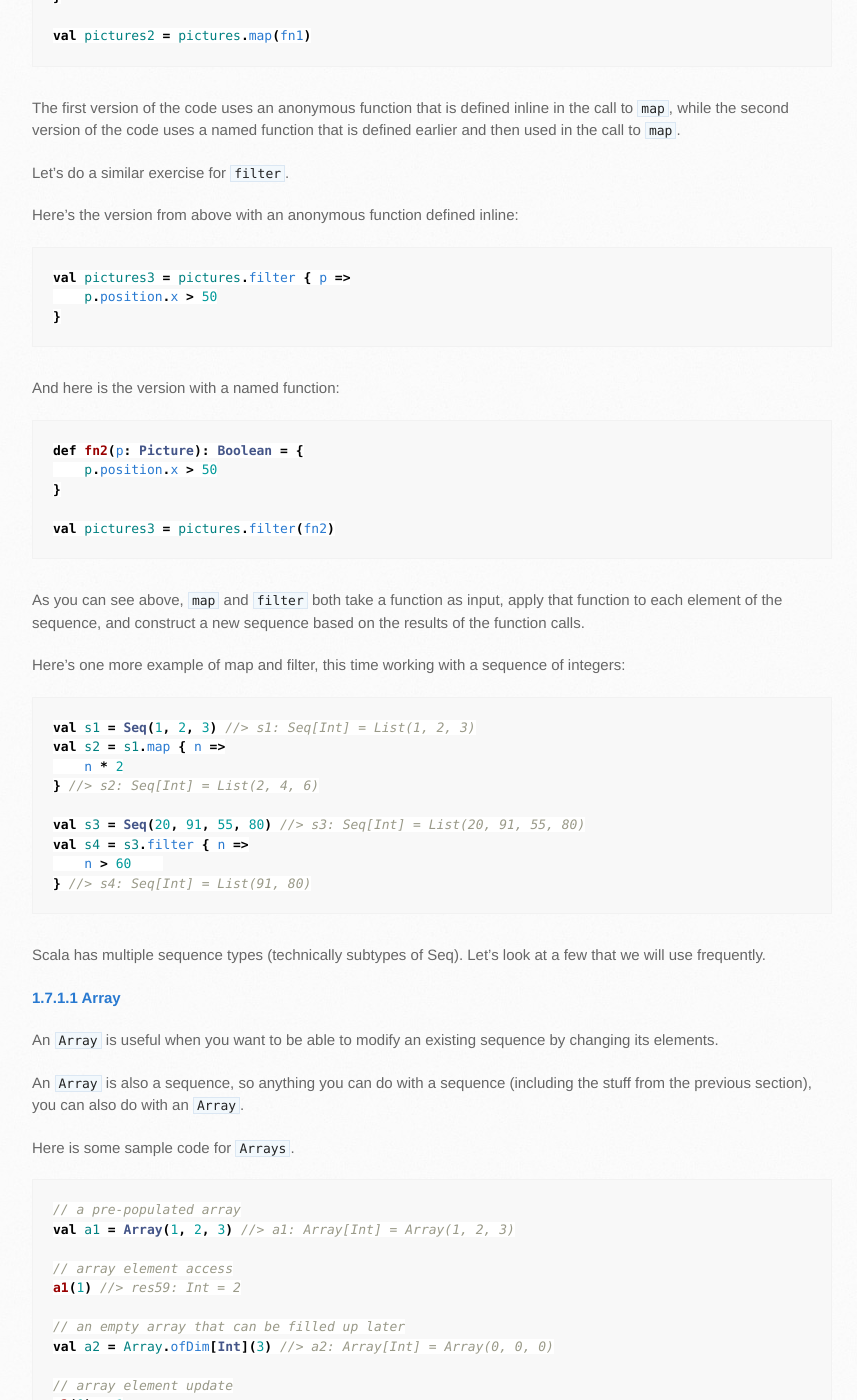
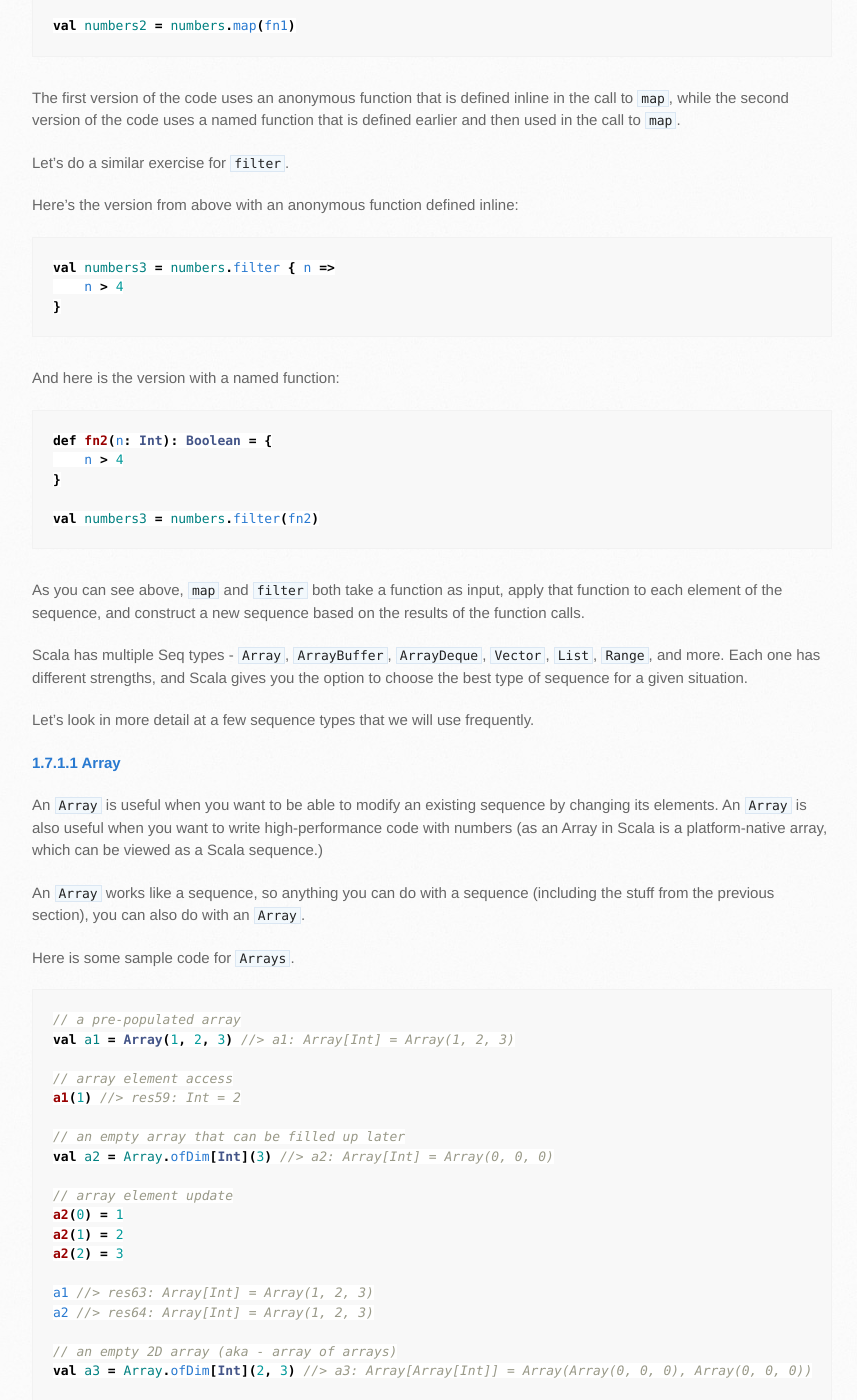
Before and after one commit to kojodoc/kojodoc.github.io, a Jekyll site: the page built from reference/scala.md, in a window 1280 px wide and 1400 px high, scrolled down 6220 px. Shown: the whole window, without its empty margins (138-995 px from the left). Built offline with Jekyll 4.4.1, drawn with Linux system fonts in a browser that asks for light colours; our own code applies the rules of GitHub Pages for plain Markdown files; the repository's description, which GitHub fills in, is left out; some of the changed text lies outside the part shown.

Commit message:
Refine scala quickref.

````diff
--- a/reference/scala.md
+++ b/reference/scala.md
@@ -74,8 +74,9 @@ Here is some background information for you before you start looking at the diff
 * An object combines data with functions/commands. The functions/commands attached to an object are called its methods.
 * Every object has a type.
 * A type determines a set of possible values and the operations that can be done with these values.
+* Types are described via classes. An object is an instance of its type/class.
 
-Remember - in the context of Scala, the terms *data*, *value*, and *object* can be used interchangably.
+Remember - in the context of Scala, the terms *data*, *value*, *object*, and *instance* can be used interchangably.
 
 The following are some of the different types of data supported by Scala.
 
@@ -133,7 +134,10 @@ Booleans are important because they are used in [conditions](#control-if-else).
 <a name="data-string">
 **1.4 String**
 
-Strings are used to communicate textual information to/from a program. Examples of strings are: `"Hello World"`, `s"Your score is $score"`.
+Strings are used to communicate textual information to/from a program. Examples of strings are: `"Hello World"` and `s"Your score is $score"`.
+
+Some useful String methods are: `+`, `concat`, `trim`, `toUpperCase`, `toLowerCase`, `substring`, etc. You can do code-completion on a String instance/value to discover many more methods that are available for Strings.
+
 
 Here is an examples of the use of Strings to get data into and out of a program:
 
@@ -206,15 +210,18 @@ animate {
 <a name="data-collections">
 **1.7 Collections**
 
-A collection lets you organise the data in your program in a particular way (depending on the nature of the collection). Some useful collections are:
+A collection lets you organise the data in your program in a particular way (depending on the nature of the collection). The following are some useful collections:
 
 <a name="data-sequence">
 **1.7.1 Sequence (Seq)**
 
 A sequence is a collection of data values arranged one after the other with a well defined order of elements. e.g. `Seq(1, 5, 3)`.
 
-If you want to arrange some data in your program in a sequence, and the sequence is fixed, you can use `Seq` to construct the sequence.
+Every element in a sequence can be located based on its position or index within the Sequence. Positions (or indices) start from `0` and go upto `sequence-length - 1`.
+
+If you want to arrange some data in your program in a sequence, and the sequence is fixed, you can use the `Seq` function to construct the sequence.
 ```scala
+val numbers = Seq(5, 9, 2, 3)
 val names = Seq("name1", "name2", "name3")
 // assume pic1, pic2, pic3 are defined earlier in your program
 val pictures = Seq(pic1, pic2, pic3)
@@ -228,60 +235,55 @@ Once your data is in a sequence, you can do multiple things with the sequence. T
 Here's some code showing these operations in action:
 
 ```scala
-cleari()
-showAxes()
-def p = Picture {
-    repeat(4) {
-        forward(30)
-        right(90)
-    }
-}
-val pic1 = p
-val pic2 = trans(50, 0) -> p
-val pic3 = trans(100, 0) -> p
-val pictures = Seq(pic1, pic2, pic3)
+clearOutput()
+val numbers = Seq(5, 9, 2, 3)
 
 // do something for each element in the sequence
-pictures.foreach { p =>
-    draw(p)
+numbers.foreach { n =>
+    println(n)
 }
 
+println("---")
+
 // map a sequence to convert it to another sequence
-val pictures2 = pictures.map { p =>
-    rot(45) * fillColor(blue) -> p.copy
+val numbers2 = numbers.map { n =>
+    n * 2
 }
 
 // then do something for each element in the new sequence
-pictures2.foreach { p =>
-    draw(p)
+numbers2.foreach { n =>
+    println(n)
 }
 
+println("---")
+
 // filter a sequence to get a sub-sequence
-val pictures3 = pictures.filter { p =>
-    p.position.x > 50
+val numbers3 = numbers.filter { n =>
+    n > 4
 }
 
 // then do something for each element in the new sequence
-pictures3.foreach { p =>
-    draw(rot(-30) * fillColor(green) -> p.copy)
+numbers3.foreach { n =>
+    println(n)
 }
 ```
-Note - you need to do a `p.copy` in the above code because the original picture `p` has already been drawn, and you can't redraw a picture.
+
 
 Let's try to understand what the following code (copied from above) does. The code uses the `map` function  :
 ```scala
-val pictures2 = pictures.map { p =>
-    rot(45) * fillColor(blue) -> p.copy
+val numbers2 = numbers.map { n =>
+    n * 2
 }
 ```
 This code can be rewritten as:
 ```scala
-def fn1(p: Picture): Picture = {
-    rot(45) * fillColor(blue) -> p.copy
+def fn1(n: Int): Int = {
+    n * 2
 }
 
-val pictures2 = pictures.map(fn1)
+val numbers2 = numbers.map(fn1)
 ```
+
 The first version of the code uses an anonymous function that is defined inline in the call to `map`, while the second version of the code uses a named function that is defined earlier and then used in the call to `map`.
 
 Let's do a similar exercise for `filter`.
@@ -289,43 +291,33 @@ Let's do a similar exercise for `filter`.
 Here's the version from above with an anonymous function defined inline:
 
 ```scala
-val pictures3 = pictures.filter { p =>
-    p.position.x > 50
+val numbers3 = numbers.filter { n =>
+    n > 4
 }
 ```
 
 And here is the version with a named function:
 
 ```scala
-def fn2(p: Picture): Boolean = {
-    p.position.x > 50
+def fn2(n: Int): Boolean = {
+    n > 4
 }
 
-val pictures3 = pictures.filter(fn2)
+val numbers3 = numbers.filter(fn2)
 ```
+
 As you can see above, `map` and `filter` both take a function as input, apply that function to each element of the sequence, and construct a new sequence based on the results of the function calls.
 
-Here's one more example of map and filter, this time working with a sequence of integers:
-```scala
-val s1 = Seq(1, 2, 3) //> s1: Seq[Int] = List(1, 2, 3)
-val s2 = s1.map { n =>
-    n * 2
-} //> s2: Seq[Int] = List(2, 4, 6)
+Scala has multiple Seq types - `Array`, `ArrayBuffer`, `ArrayDeque`, `Vector`, `List`, `Range`, and more. Each one has different strengths, and Scala gives you the option to choose the best type of sequence for a given situation.
 
-val s3 = Seq(20, 91, 55, 80) //> s3: Seq[Int] = List(20, 91, 55, 80)
-val s4 = s3.filter { n =>
-    n > 60
-} //> s4: Seq[Int] = List(91, 80)
-```
-
-Scala has multiple sequence types (technically subtypes of Seq). Let's look at a few that we will use frequently.
+Let's look in more detail at a few sequence types that we will use frequently.
 
 <a name="data-array">
 **1.7.1.1 Array**
 
-An `Array` is useful when you want to be able to modify an existing sequence by changing its elements.
+An `Array` is useful when you want to be able to modify an existing sequence by changing its elements. An `Array` is also useful when you want to write high-performance code with numbers (as an Array in Scala is a platform-native array, which can be viewed as a Scala sequence.)
 
-An `Array` is also a sequence, so anything you can do with a sequence (including the stuff from the previous section), you can also do with an `Array`.
+An `Array` works like a sequence, so anything you can do with a sequence (including the stuff from the previous section), you can also do with an `Array`.
 
 Here is some sample code for `Arrays`.
 
@@ -365,19 +357,15 @@ a3(1) //> res70: Array[Int] = Array(0, 2, 3)
 <a name="data-arraybuffer">
 **1.7.1.2 ArrayBuffer**
 
-An `ArrayBuffer` is useful when you want to be able to modify an existing sequence by changing its elements, adding new elements to it, or removing elements from it.
+An `ArrayBuffer` is useful when you want to be able to modify an existing sequence by changing its elements, adding new elements to it, or removing elements from it (although removal is much more efficient with an `ArrayDeque`).
 
-An `ArrayBuffer` is also a sequence, so as with `Arrays`, anything that you can do with a sequence you can also do with an `ArrayBuffer`.
+An `ArrayBuffer` is also a sequence, so as with `Arrays`, anything that you can do with a sequence you can also do with an `ArrayBuffer` (specifically - `foreach`, `map`, and `filter`).
 
 Here is some sample code for `ArrayBuffers`.
 
 ```scala
 // a pre-populated arraybuffer
-val ab = ArrayBuffer(1, 5, 3, 9) //> ab: scala.collection.mutable.ArrayBuffer[Int] = ArrayBuffer(1, 5, 3, 9)
-
-// element removal
-ab.remove(0) //> res48: Int = 1
-ab //> res49: scala.collection.mutable.ArrayBuffer[Int] = ArrayBuffer(5, 3, 9)
+val ab = ArrayBuffer(5, 3, 9) //> ab: scala.collection.mutable.ArrayBuffer[Int] = ArrayBuffer(5, 3, 9)
 
 // element update
 ab(1) = 12
@@ -394,10 +382,6 @@ val ab2 = ArrayBuffer.empty[Int] //> ab2: scala.collection.mutable.ArrayBuffer[I
 ab2.append(11)
 ab2.append(2)
 ab2 //> res56: scala.collection.mutable.ArrayBuffer[Int] = ArrayBuffer(11, 2)
-
-// element update
-ab(0) = 21
-ab //> res58: scala.collection.mutable.ArrayBuffer[Int] = ArrayBuffer(21, 12, 9, 21)
 ```
 
 <a name="data-range">
@@ -405,11 +389,17 @@ ab //> res58: scala.collection.mutable.ArrayBuffer[Int] = ArrayBuffer(21, 12, 9,
 
 A range is an ordered sequence of integers that are equally spaced apart. Examples:
 ```scala
-1 to 5
-0 to 10 by 2
-2 until 6
-1 until 11 by 3
+1 to 5 // or rangeTo(1, 5)
+0 to 10 by 2 // or rangeTo(0, 10, 2)
+2 until 6 // or rangeTill(2, 6)
+1 until 11 by 3 // or rangeTill(1, 11, 3)
 ```
+
+As you can see above, integer ranges are available in a couple of different ways:
+* via infix `to`/`till` functions - e.g. `1 to 5`, `2 until 6`
+* via the regular `rangeTo`/`rangeTill` functions - e.g. `rangeTo(1, 5)`, `rangeTill(2, 6)`
+
+The advantage of the infix `to`/`till` functions is that they are easier to type and read. The advantage of the regular `rangeTo`/`rangeTill` functions is that they work with Doubles - e.g. `rangeTo(1, 2, 0.1)`.
 
 Ranges are very useful in a couple of different situations.
 
````
